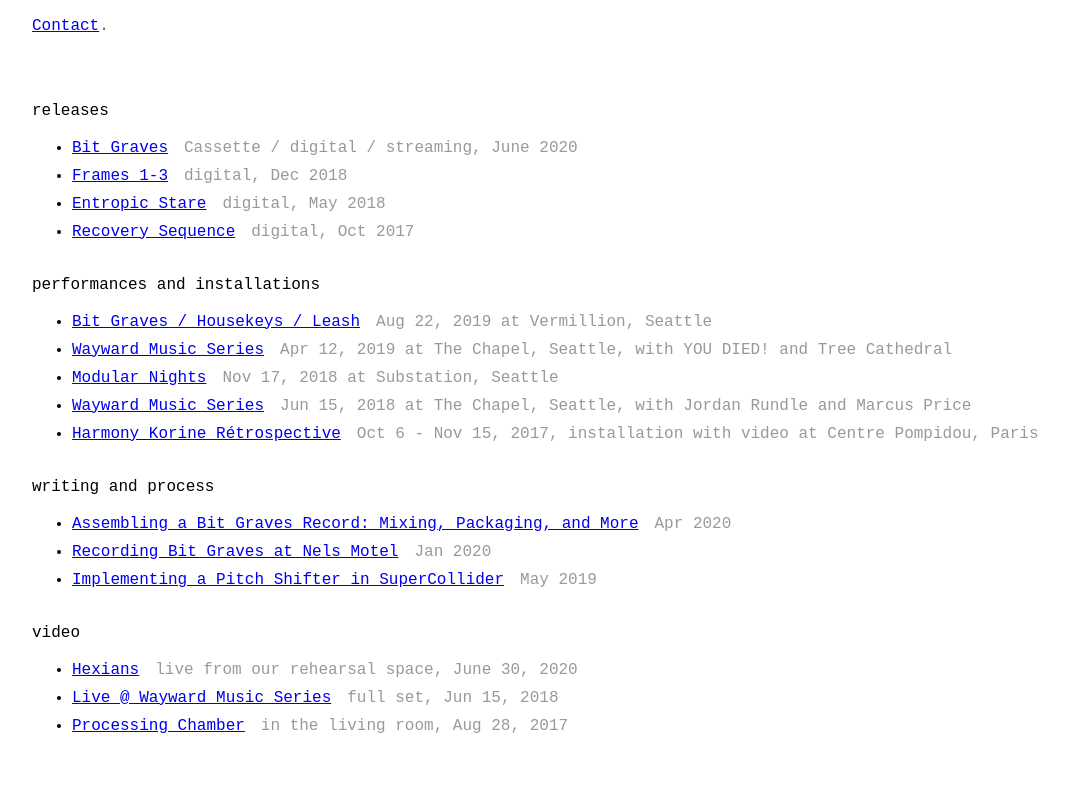
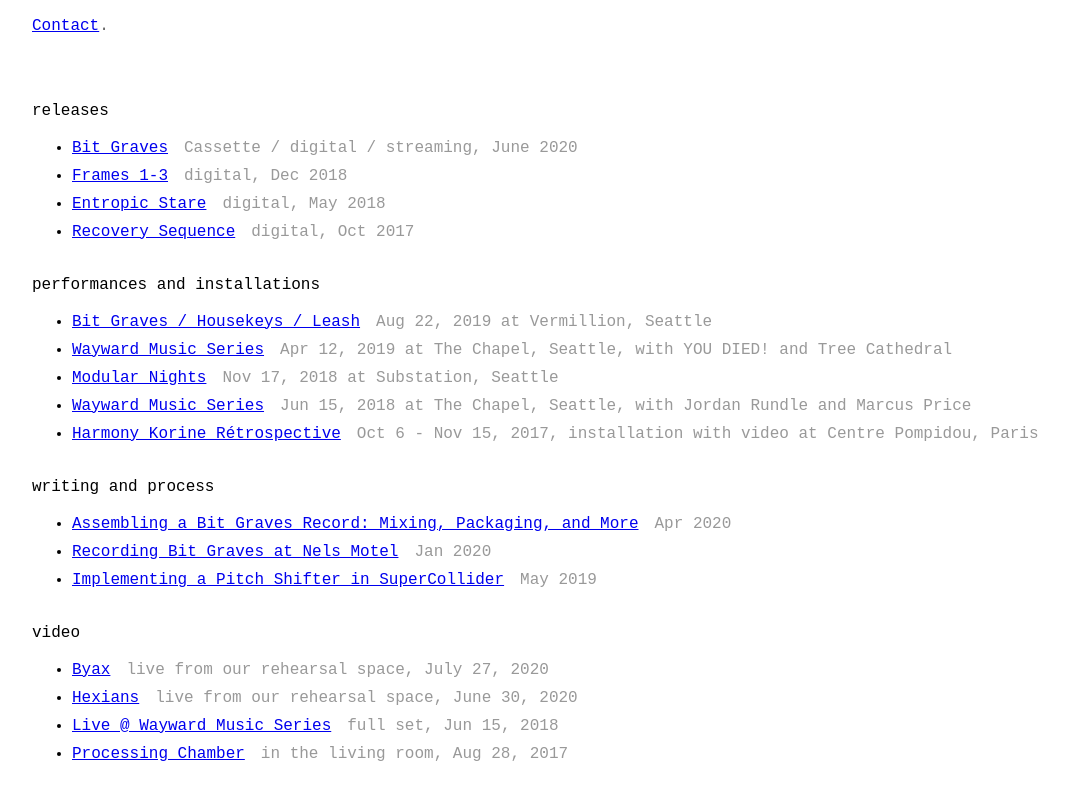
Before and after one commit to bitgraves/bitgraves-www, a React (Create React App) app: page / in a window 1280 px wide. Shown: the part 430-1230 px from the top of the page, without its empty margins (68-1137 px from the left). Built offline with nearby package versions, Linux system fonts and the light colour scheme.

Commit message:
add byax video

```diff
--- a/src/App.js
+++ b/src/App.js
@@ -39,6 +39,7 @@
 ];
 
 const VIDEO_LINKS = [
+  { name: 'Byax', url: 'https://youtu.be/SCnM5eTCtdc', details: 'live from our rehearsal space, July 27, 2020' },
   { name: 'Hexians', url: 'https://www.youtube.com/watch?v=OEYKgQQewc0', details: 'live from our rehearsal space, June 30, 2020' },
   { name: 'Live @ Wayward Music Series', url: 'https://www.youtube.com/watch?v=gt75p-YhP8M', details: 'full set, Jun 15, 2018' },
   { name: 'Processing Chamber', url: 'https://www.youtube.com/watch?v=WAK9QDFg2so', details: 'in the living room, Aug 28, 2017' },
```
